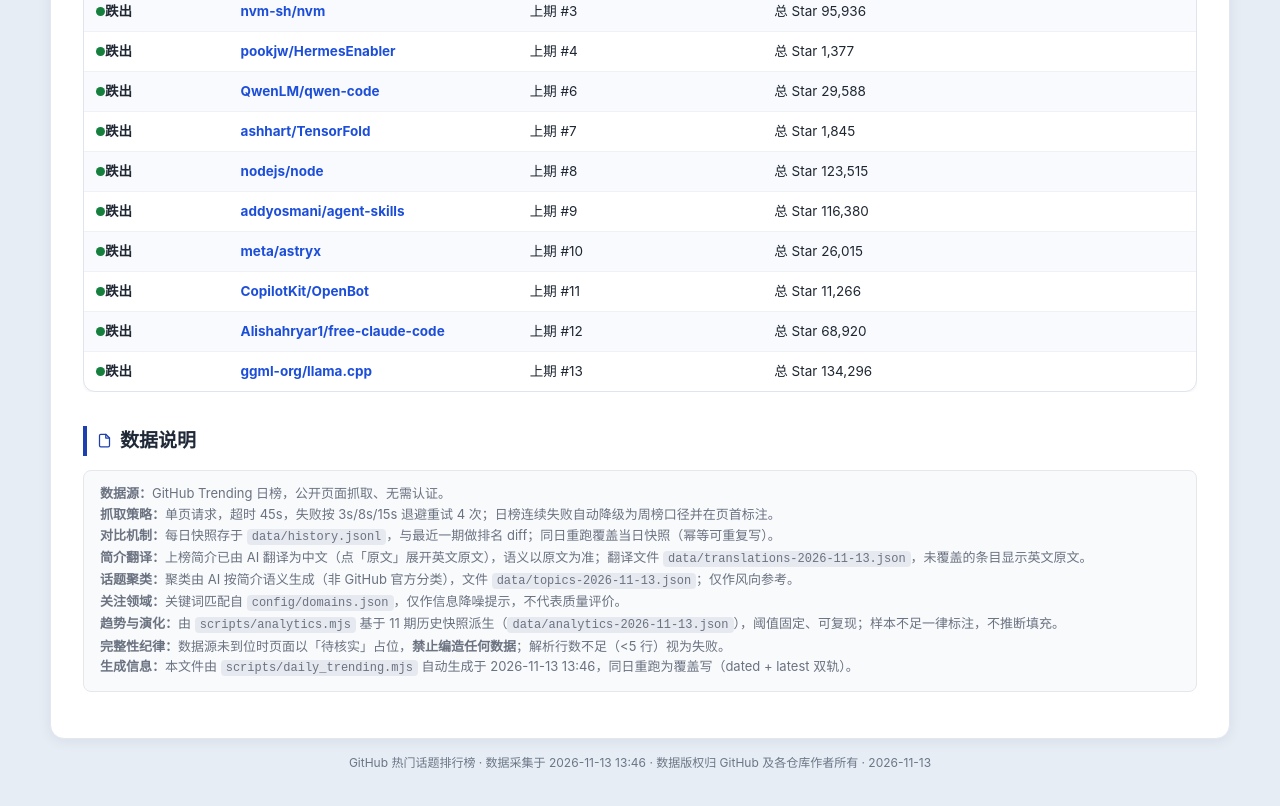
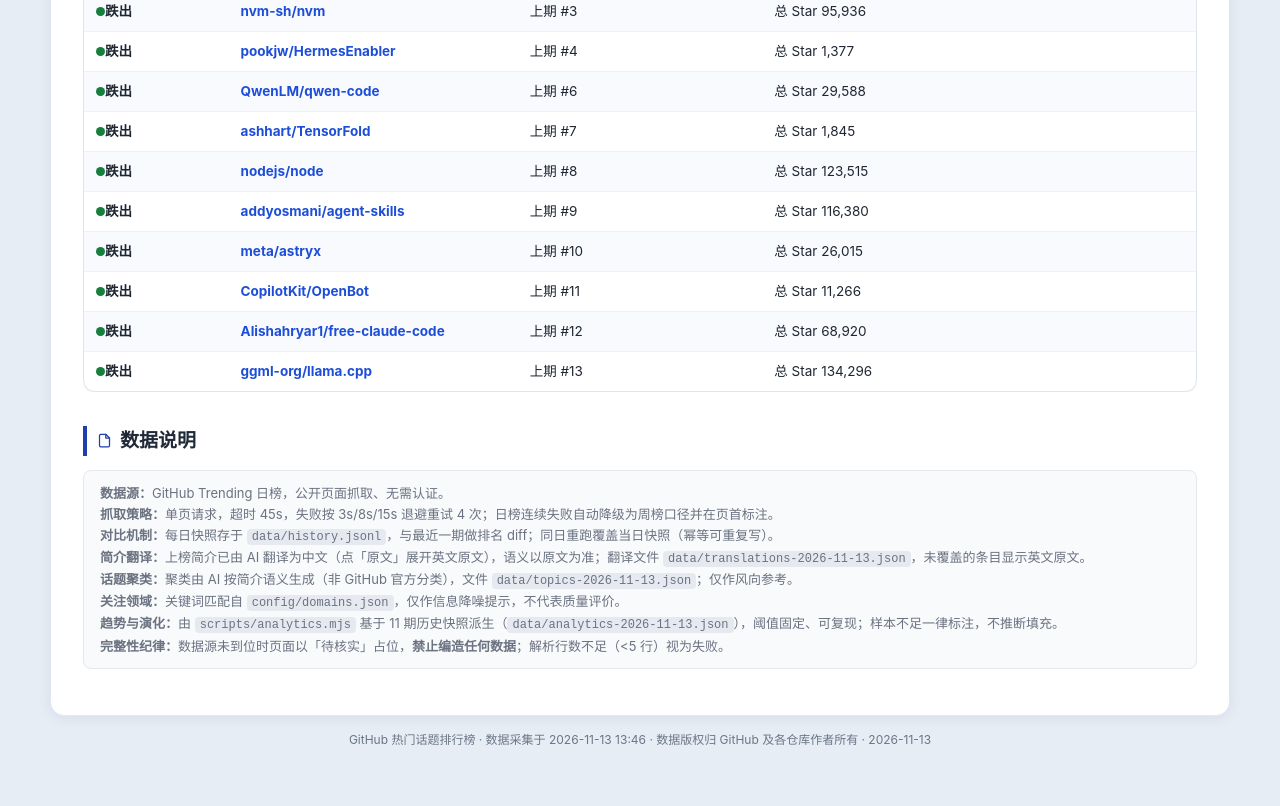
Before and after one commit to allin8888/trending, a plain HTML site: page index.html in a window 1280 px wide. Shown: the part 4333-5139 px from the top of the page. Drawn offline with Linux system fonts and the light colour scheme.

Commit message:
chore: daily report 2026-11-13

```diff
--- a/index.html
+++ b/index.html
@@ -566,7 +566,6 @@ footer{max-width:1180px;margin:14px auto;color:var(--c-muted);font-size:var(--fs
     <b>关注领域：</b>关键词匹配自 <code>config/domains.json</code>，仅作信息降噪提示，不代表质量评价。<br>
     <b>趋势与演化：</b>由 <code>scripts/analytics.mjs</code> 基于 11 期历史快照派生（<code>data/analytics-2026-11-13.json</code>），阈值固定、可复现；样本不足一律标注，不推断填充。<br>
     <b>完整性纪律：</b>数据源未到位时页面以「待核实」占位，<b>禁止编造任何数据</b>；解析行数不足（&lt;5 行）视为失败。<br>
-    <b>生成信息：</b>本文件由 <code>scripts/daily_trending.mjs</code> 自动生成于 2026-11-13 13:46，同日重跑为覆盖写（dated + latest 双轨）。
   </div>
 </div>
 
```
